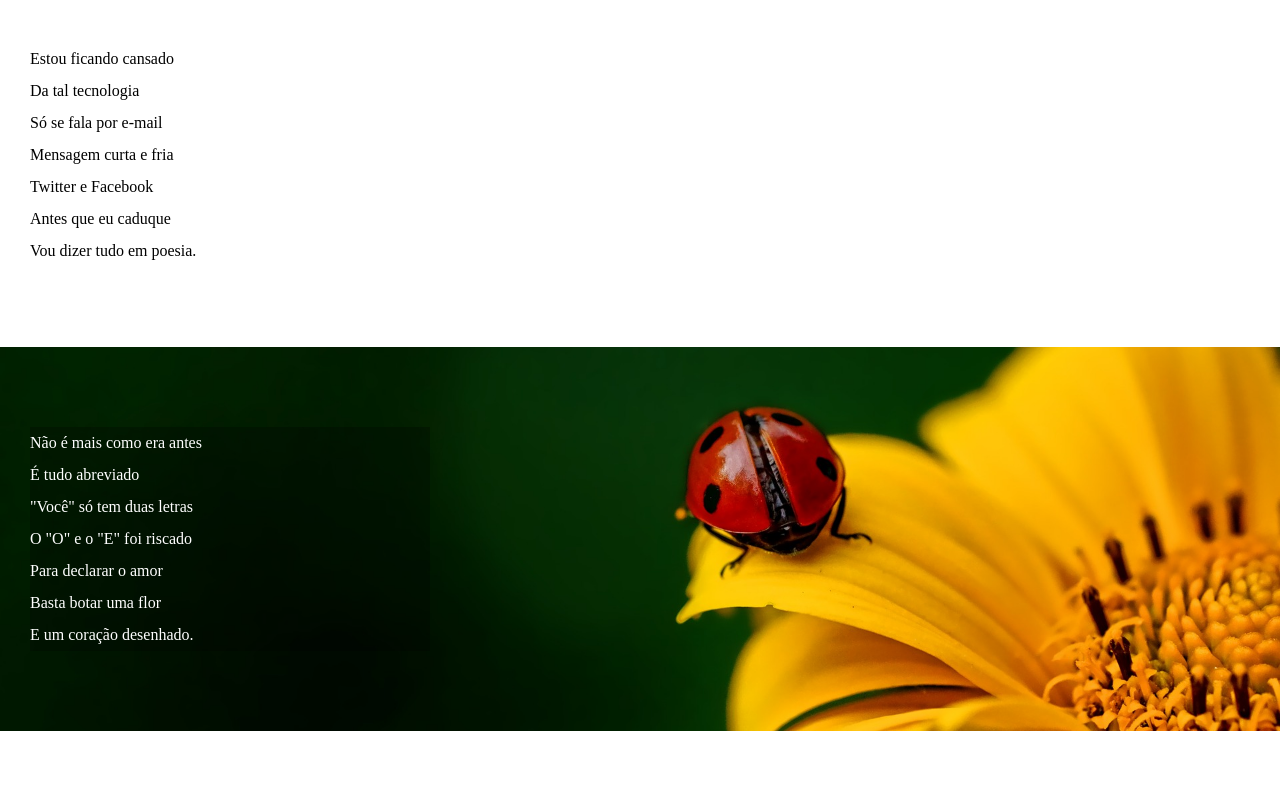
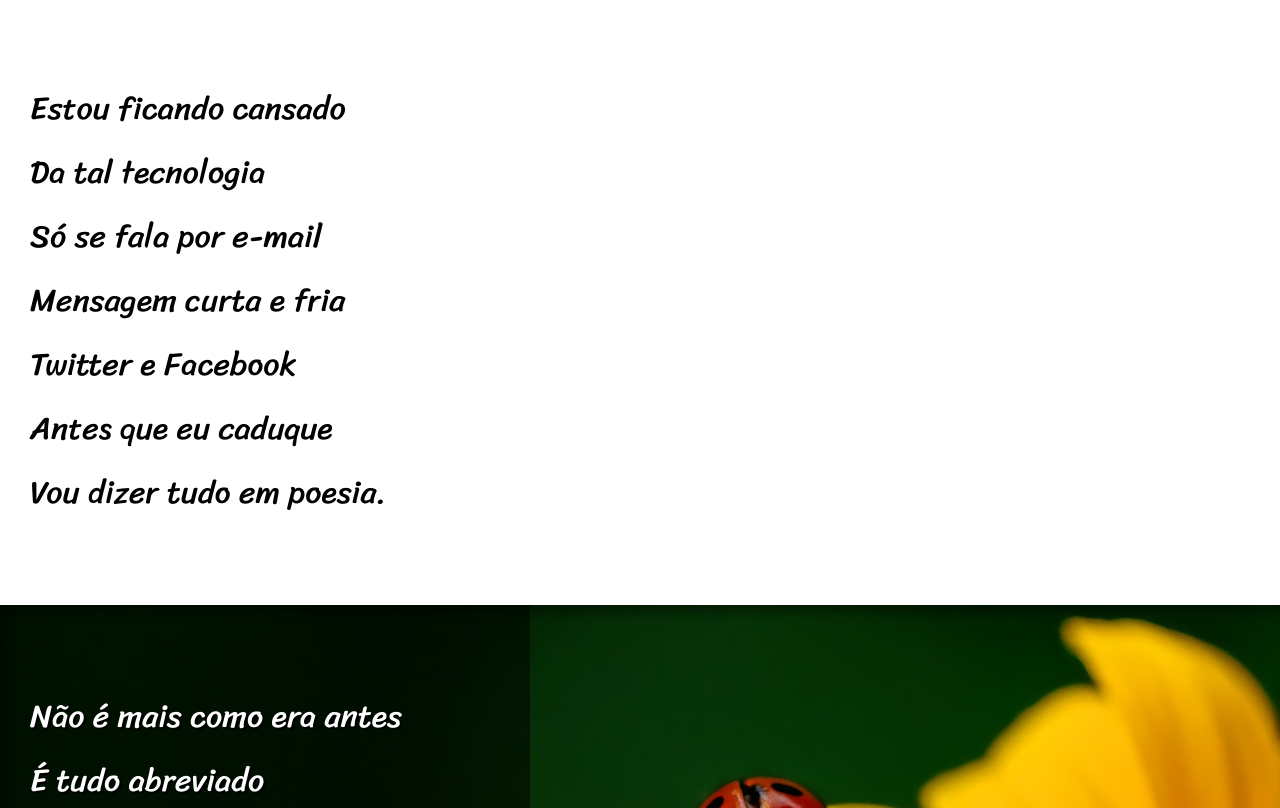
Before and after one commit to MatheusMA678/html-css, a plain HTML site: page desafios/d012/index.html in a window 1280 px wide. Shown: the part 192-1000 px from the top of the page. Drawn offline with Linux system fonts and the light colour scheme.

Commit message:
update projeto-cordel

```diff
--- a/desafios/d012/index.html
+++ b/desafios/d012/index.html
@@ -6,6 +6,7 @@
     <meta name="viewport" content="width=device-width, initial-scale=1.0">
     <title>Projeto Cordel</title>
     <link rel="stylesheet" href="style/style.css">
+    <link rel="stylesheet" href="style/media.css">
 </head>
 <body>
     <header>
@@ -25,7 +26,7 @@
         </p>
     </section>
 
-    <section class="imagem">
+    <section class="imagem" id="img01">
         <p>
             Não é mais como era antes <br>
             É tudo abreviado <br>
@@ -59,7 +60,7 @@
         </p>
     </section>
 
-    <section class="imagem">
+    <section class="imagem" id="img02">
         <p>
             Tenho saudade das cartas <br>
             Escritas com a própria mão <br>
--- /dev/null
+++ b/desafios/d012/style/media.css
@@ -0,0 +1,9 @@
+@media (max-width: 800px) {
+    header > h1 {
+        font-size: 3em;
+    }
+
+    section {
+        font-size: 1.5em;
+    }
+}
--- a/desafios/d012/style/style.css
+++ b/desafios/d012/style/style.css
@@ -1,3 +1,13 @@
+@import url('https://fonts.googleapis.com/css2?family=Passion+One:wght@400;700;900&family=Sriracha&display=swap');
+
+
+
+:root {
+    --fonte1: Verdana, Geneva, Tahoma, sans-serif;
+    --fonte2: 'Passion One', cursive;
+    --fonte3: 'Sriracha', cursive;
+}
+
 * {
     margin: 0;
     padding: 0;
@@ -6,6 +16,7 @@
 html, body {
     min-height: 100vh;
     background-color: darkgray;
+    font-family: var(--fonte1);
 }
 
 header {
@@ -17,6 +28,8 @@ header {
 header > h1 {
     padding-top: 50px;
     font-variant: small-caps;
+    font-family: var(--fonte2);
+    font-size: 4em;
 }
 
 header > p {
@@ -38,29 +51,48 @@ section {
     padding-bottom: 10vh;
     padding-left: 30px;
     line-height: 2em;
+    font-family: var(--fonte3);
+    font-size: 2em;
 }
 
+/* section > p {
+    padding-bottom: 2em;
+} */
+
 section.normal {
+
     background-color: white;
     color: black;
 }
 
 section.imagem {
+    padding: 0;
     background-color: rgb(51, 51, 51);
-    background-image: url('../images/background001.jpg');
-    background-position: center;
+    color: white;
+    box-shadow: inset 6px 6px 13px 0px rgba(0, 0, 0, 0.473);
     background-size: cover;
-    color: white;
+    background-attachment: fixed;
 }
 
 section.imagem > p {
-    width: 400px;
-    background-color: rgba(0, 0, 0, 0.255);
+    display: inline-block;
+    padding: 10vh 10vw 10vh 30px;
+    background-color: rgba(0, 0, 0, 0.514);
+    text-shadow: 2px 2px 0px black;
+}
+
+section#img01 {
+    background-image: url('../images/background001.jpg');
+    background-position: right center;
+}
+
+section#img02 {
+    background-image: url('../images/background002.jpg');
 }
 
 footer {
     background-color: black;
-    column-rule: white;
+    color: white;
     text-align: center;
     padding: 10px;
 }
```
